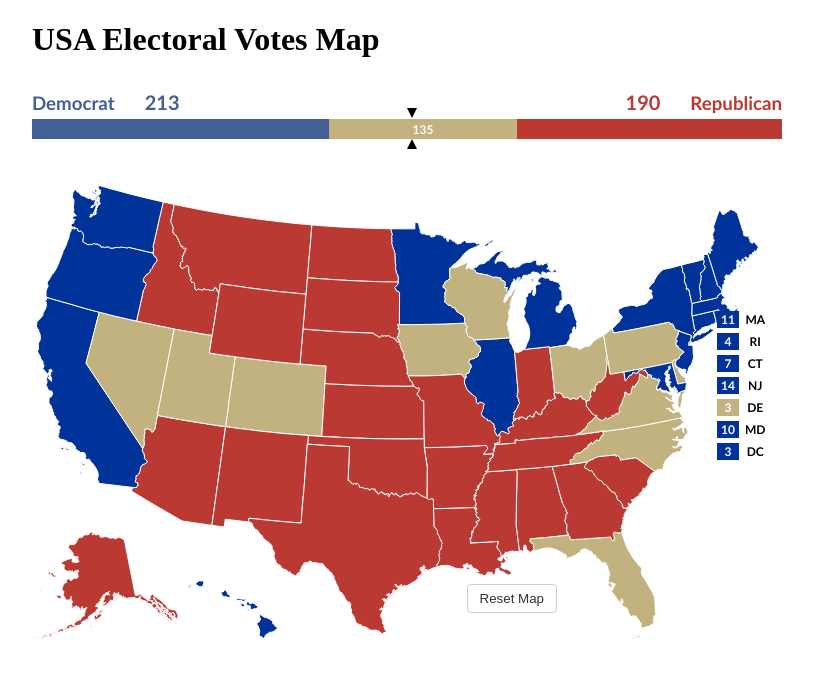
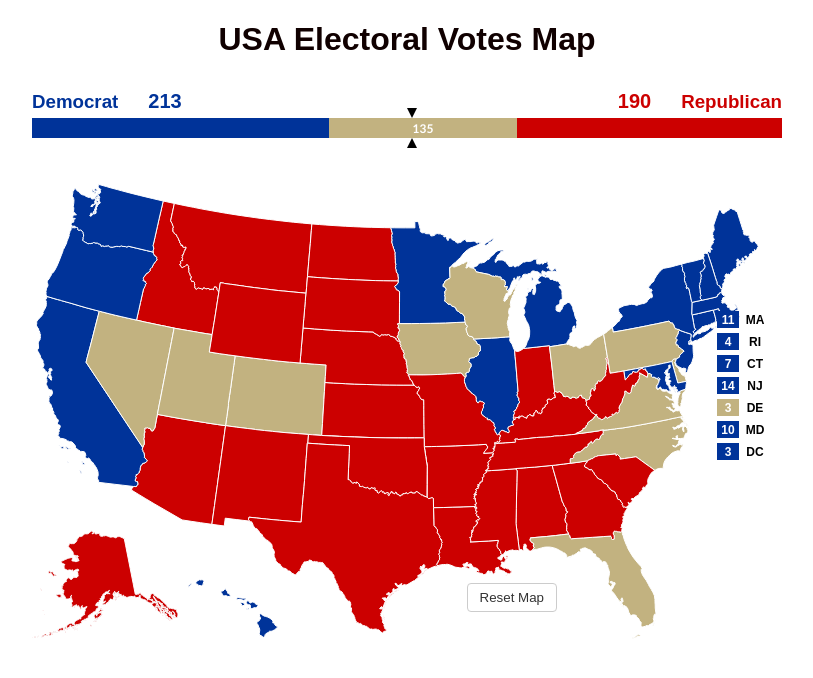
Before and after one commit to oliverlai55/USA-Interactive-Map-2016, a plain HTML site: page index.html in a window 1280 px wide. Shown: the whole page, without its empty margins (233-1046 px from the left). Drawn offline with nearby package versions, Linux system fonts and the light colour scheme.

Commit message:
changing state colors and font style

```diff
--- a/styles.css
+++ b/styles.css
@@ -6,8 +6,8 @@
 }
 
 .red{
-	fill: #BA3A33;
-    background-color: #BA3A33;
+	fill: #cc0000;
+    background-color: #cc0000;
 }
 .blue{
 	fill: #003399;
@@ -27,14 +27,14 @@
 	color: white;
 	font-weight: bold;
 	font-size: 12px;
-    font-family: 'Trebuchet MS',Helvetica;
+    font-family: Arial;
 }
 #small-state-wrap{
     position: absolute;
     top: 285px;
     left: 680px;
     font-size: 12px;
-    font-family: 'Trebuchet MS',Helvetica;
+    font-family: Arial;
 }
 
 td{
@@ -52,6 +52,11 @@ td{
     color: black;
 }
 
+#title-wrap{
+    font-family:Arial;
+    color:#100000;
+    text-align: center;
+}
 #vote-bar-wrap{
     overflow: hidden;
     position: relative;
@@ -59,7 +64,7 @@ td{
     left: 0;
     z-index: 1;
     width: 750px;
-    font-family: 'Trebuchet MS',Helvetica;
+    font-family: Arial;
 }
 
 h3{
@@ -128,7 +133,7 @@ h3{
 #vote-bar-wrap .red{
     float: right;
     background-color: white;
-    color: #BA3A33;
+    color: #cc0000;
 }
 
 #fullbar{
@@ -143,7 +148,7 @@ h3{
 }
 
 #fullbar .bar.blue{
-    background-color: #445E96;
+    background-color: #003399;
     float: left;
 }
 
@@ -162,11 +167,11 @@ h3{
 }
 
 #fullbar .bar.red{
-    background-color: #BA3A33;
+    background-color: #cc0000;
     float: left;
 }
 #vote-bar-wrap .blue{
     float: left;
     background-color: white;
-    color: #445E96;
+    color: #003399;
 }
```
